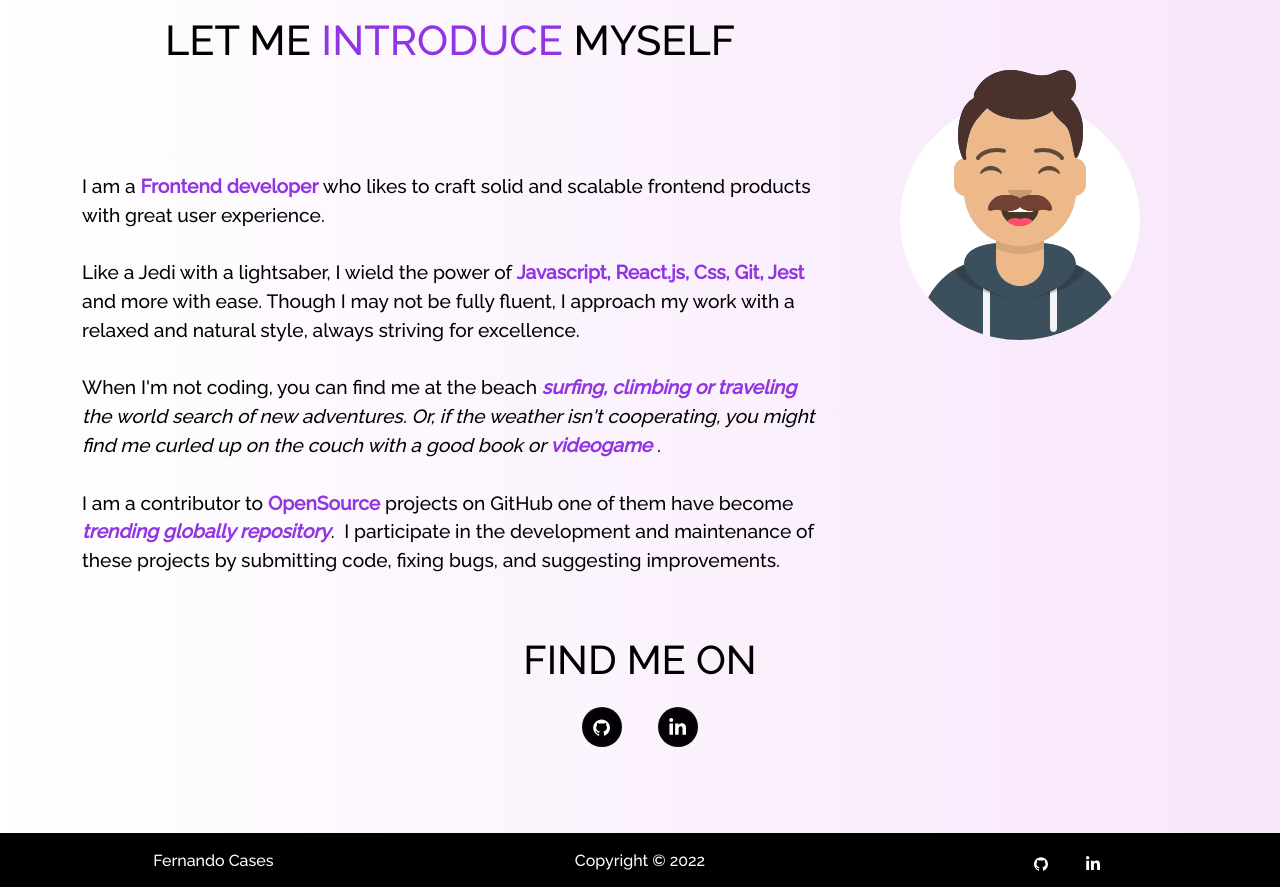
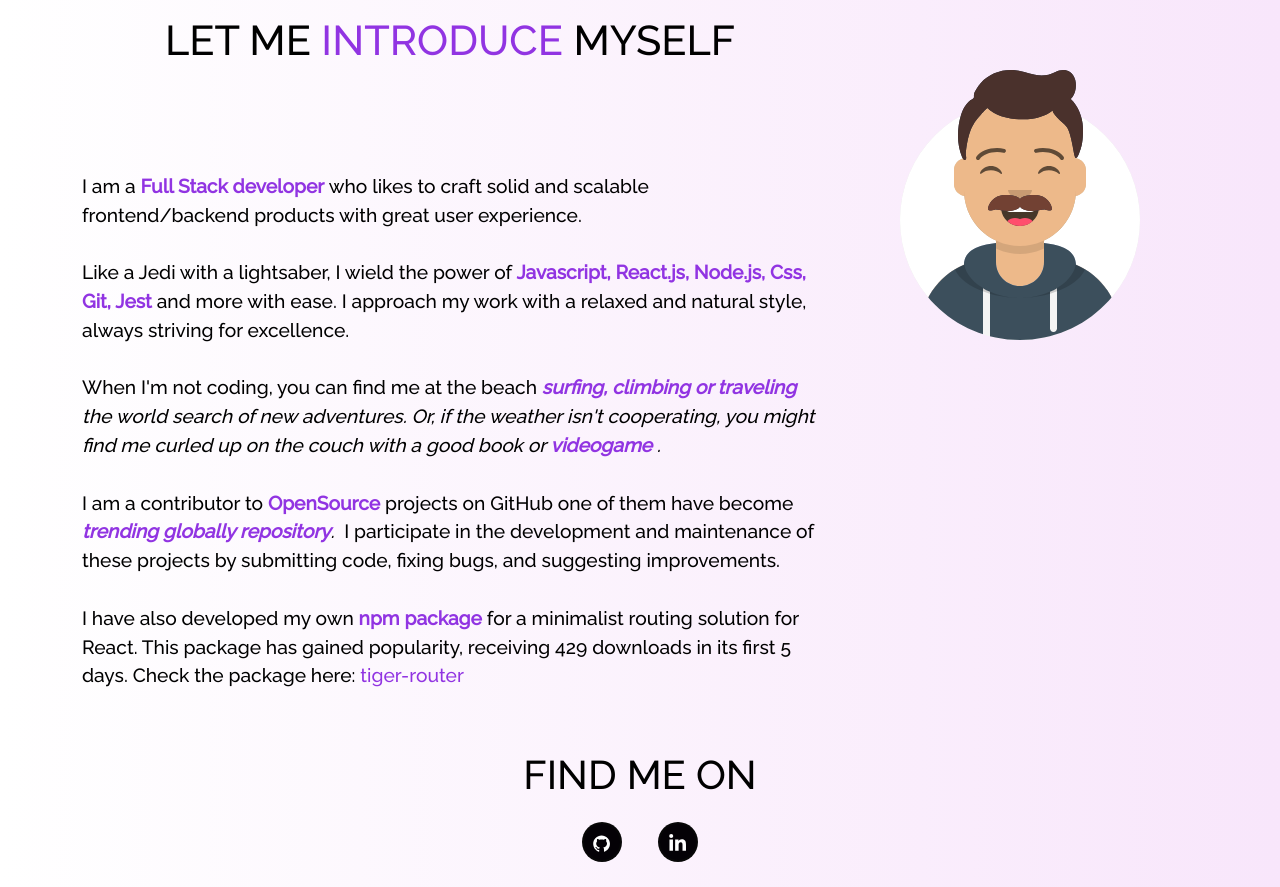
Before and after one commit to Fasping/portfolio, a React (Create React App) app: page / in a window 1280 px wide. Shown: the part 860-1747 px from the top of the page. Built offline with nearby package versions, Linux system fonts and the light colour scheme.

Commit message:
Update content

```diff
--- a/src/components/About/Techstack.js
+++ b/src/components/About/Techstack.js
@@ -1,6 +1,13 @@
 import React from "react";
 import { Col, Row } from "react-bootstrap";
-import { DiJsBadge, DiReact, DiCss3, DiSass, DiGit } from "react-icons/di";
+import {
+  DiJsBadge,
+  DiReact,
+  DiCss3,
+  DiSass,
+  DiGit,
+  DiNodejs,
+} from "react-icons/di";
 import { SiTypescript, SiJest } from "react-icons/si";
 
 function Techstack() {
@@ -11,6 +18,9 @@
       </Col>
       <Col xs={4} md={2} className="tech-icons">
         <DiReact />
+      </Col>
+      <Col xs={4} md={2} className="tech-icons">
+        <DiNodejs />
       </Col>
       <Col xs={4} md={2} className="tech-icons">
         <SiTypescript />
--- a/src/components/Home/Home2.js
+++ b/src/components/Home/Home2.js
@@ -2,9 +2,7 @@
 import { Container, Row, Col } from "react-bootstrap";
 import myImg from "../../Assets/avataaars.svg";
 import Tilt from "react-parallax-tilt";
-import {
-  AiFillGithub,
-} from "react-icons/ai";
+import { AiFillGithub } from "react-icons/ai";
 import { FaLinkedinIn } from "react-icons/fa";
 
 function Home2() {
@@ -19,16 +17,17 @@
             <br />
             <br />
             <p className="home-about-body">
-              I am a <b className="purple">Frontend developer </b>
-              who likes to craft solid and scalable frontend products with great
-              user experience.
+              I am a <b className="purple">Full Stack developer </b>
+              who likes to craft solid and scalable frontend/backend products
+              with great user experience.
               <br />
               <br />
               Like a Jedi with a lightsaber, I wield the power of{" "}
-              <b className="purple">Javascript, React.js, Css, Git, Jest</b> and
-              more with ease. Though I may not be fully fluent, I approach my
-              work with a relaxed and natural style, always striving for
-              excellence.
+              <b className="purple">
+                Javascript, React.js, Node.js, Css, Git, Jest
+              </b>{" "}
+              and more with ease. I approach my work with a relaxed and natural
+              style, always striving for excellence.
               <br />
               <br />
               When I'm not coding, you can find me at the beach&nbsp;
@@ -47,6 +46,20 @@
               &nbsp; I participate in the development and maintenance of these
               projects by submitting code, fixing bugs, and suggesting
               improvements.
+              <br />
+              <br />I have also developed my own{" "}
+              <b className="purple">npm package</b> for a minimalist routing
+              solution for React. This package has gained popularity, receiving
+              429 downloads in its first 5 days. Check the package here:{" "}
+              <a
+                href="https://www.npmjs.com/package/tiger-router"
+                target="_blank"
+                rel="noreferrer"
+                style={{ color: "black", textDecoration: "none" }}
+                className="purple"
+              >
+                tiger-router
+              </a>
             </p>
           </Col>
           <Col md={4} className="myAvtar">
--- a/src/components/Home/Type.js
+++ b/src/components/Home/Type.js
@@ -6,8 +6,9 @@
     <Typewriter
       options={{
         strings: [
+          "Full Stack Developer ",
+          "Climber ",
           "Frontend Developer ",
-          "Climber ",
           "Open Source Contributor ",
           "Music Lover ",
         ],
```
